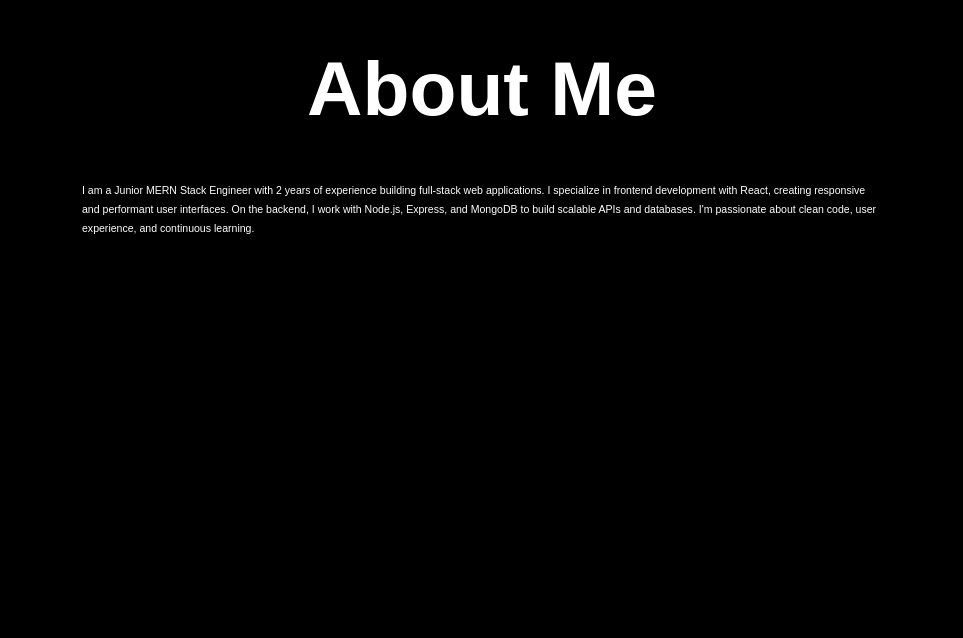
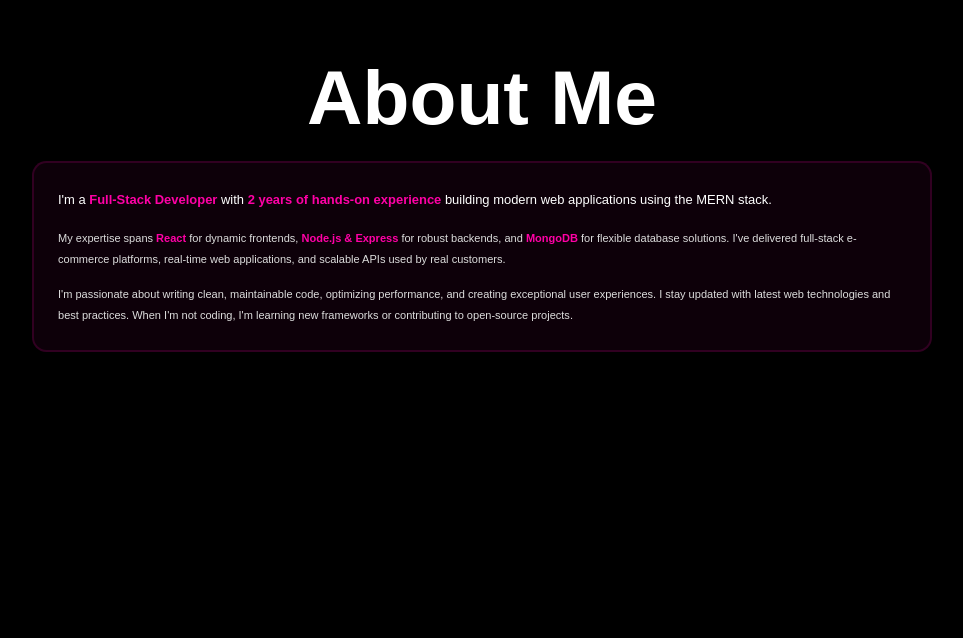
Before and after one commit to sufyankhan2412/portfolio, a React (Vite) app: page / in a window 1280 px wide. Shown: the part 862-1500 px from the top of the page, without its empty margins (158-1121 px from the left). Built offline with nearby package versions, Linux system fonts and the light colour scheme.

Commit message:
feat: enhance About with professional full-stack description, improve Skills with React/Node/Express/Python, add smooth hover animations to Projects

```diff
--- a/src/components/About.jsx
+++ b/src/components/About.jsx
@@ -2,9 +2,19 @@ import React from 'react'
 
 export default function About(){
   return (
-    <section id="about" style={{marginTop: '2rem', paddingTop:'2rem'}}>
-      <h2 className="heading">About Me</h2>
-      <p style={{fontSize:'1.1rem', lineHeight:1.8, maxWidth:800, margin:'1rem auto'}}>I am a Junior MERN Stack Engineer with 2 years of experience building full-stack web applications. I specialize in frontend development with React, creating responsive and performant user interfaces. On the backend, I work with Node.js, Express, and MongoDB to build scalable APIs and databases. I'm passionate about clean code, user experience, and continuous learning.</p>
+    <section id="about" style={{marginTop: '2rem', paddingTop:'3rem', paddingBottom:'3rem'}}>
+      <h2 className="heading" style={{marginBottom:'2rem'}}>About Me</h2>
+      <div style={{maxWidth:900, margin:'0 auto', background:'rgba(255,0,166,0.05)', border:'2px solid rgba(255,0,166,0.15)', borderRadius:'1.5rem', padding:'2.5rem', animation:'slideUp 800ms ease forwards'}}>
+        <p style={{fontSize:'1.35rem', lineHeight:2, fontWeight:500, marginBottom:'1.5rem', color:'#fff'}}>
+          I'm a <span style={{color:'#ff00a6', fontWeight:700}}>Full-Stack Developer</span> with <span style={{color:'#ff00a6', fontWeight:700}}>2 years of hands-on experience</span> building modern web applications using the MERN stack.
+        </p>
+        <p style={{fontSize:'1.15rem', lineHeight:1.9, marginBottom:'1.5rem', color:'#ddd'}}>
+          My expertise spans <strong style={{color:'#ff00a6'}}>React</strong> for dynamic frontends, <strong style={{color:'#ff00a6'}}>Node.js & Express</strong> for robust backends, and <strong style={{color:'#ff00a6'}}>MongoDB</strong> for flexible database solutions. I've delivered full-stack e-commerce platforms, real-time web applications, and scalable APIs used by real customers.
+        </p>
+        <p style={{fontSize:'1.15rem', lineHeight:1.9, color:'#ddd'}}>
+          I'm passionate about writing clean, maintainable code, optimizing performance, and creating exceptional user experiences. I stay updated with latest web technologies and best practices. When I'm not coding, I'm learning new frameworks or contributing to open-source projects.
+        </p>
+      </div>
     </section>
   )
 }
--- a/src/components/Projects.jsx
+++ b/src/components/Projects.jsx
@@ -40,17 +40,38 @@ const projects = [
 ]
 
 export default function Projects(){
+  const [hoveredIdx, setHoveredIdx] = React.useState(null)
   return (
-    <section id="projects" style={{marginTop: '2rem', paddingTop:'2rem'}}>
-      <h2 className="heading">My Projects</h2>
-      <div style={{display:'grid', gridTemplateColumns:'repeat(auto-fit, minmax(320px, 1fr))', gap:'2rem', maxWidth:1200, margin:'2rem auto'}}>
+    <section id="projects" style={{marginTop: '2rem', paddingTop:'3rem', paddingBottom:'3rem'}}>
+      <h2 className="heading" style={{marginBottom:'2rem'}}>Featured Projects</h2>
+      <div style={{display:'grid', gridTemplateColumns:'repeat(auto-fit, minmax(340px, 1fr))', gap:'2.5rem', maxWidth:1300, margin:'0 auto', padding:'0 1rem'}}>
         {projects.map((p, i) => (
-          <div key={i} className="animated-card" style={{background:'rgba(255,0,166,0.08)', border:'2px solid #ff00a6', borderRadius:'1rem', padding:'1.5rem', transition:'all 0.3s ease'}} onMouseEnter={(e)=>e.currentTarget.style.boxShadow='0 8px 24px rgba(255,0,166,0.2)'} onMouseLeave={(e)=>e.currentTarget.style.boxShadow='none'}>
-            <h4 style={{color:'#ff00a6', marginBottom:'0.5rem'}}>{p.title}</h4>
-            <p style={{fontSize:'0.95rem', lineHeight:1.6, marginBottom:'1rem'}}>{p.desc}</p>
-            <div style={{display:'flex', gap:'1rem'}}>
-              {p.github && <a href={p.github} target="_blank" rel="noreferrer" style={{color:'#fff', textDecoration:'underline'}}>View Code</a>}
-              {p.website && <a href={p.website} target="_blank" rel="noreferrer" style={{color:'#ff00a6', textDecoration:'underline'}}>Visit Site</a>}
+          <div
+            key={i}
+            className="animated-card"
+            style={{
+              background:'linear-gradient(135deg, rgba(255,0,166,0.12) 0%, rgba(255,0,166,0.03) 100%)',
+              border:'2px solid rgba(255,0,166,0.3)',
+              borderRadius:'1.25rem',
+              padding:'2rem',
+              transition:'all 0.5s cubic-bezier(0.34, 1.56, 0.64, 1)',
+              animationDelay: `${i*0.1}s`,
+              transform: hoveredIdx === i ? 'translateY(-8px) scale(1.02)' : 'translateY(0)',
+              boxShadow: hoveredIdx === i ? '0 20px 40px rgba(255,0,166,0.25)' : '0 4px 12px rgba(0,0,0,0.1)',
+              backdropFilter: 'blur(10px)',
+              cursor:'pointer'
+            }}
+            onMouseEnter={() => setHoveredIdx(i)}
+            onMouseLeave={() => setHoveredIdx(null)}
+          >
+            <div style={{marginBottom:'1rem'}}>
+              <h4 style={{color:'#ff00a6', marginBottom:'0.8rem', fontSize:'1.3rem', fontWeight:700}}>{p.title}</h4>
+              <div style={{width:'40px', height:'3px', background:'linear-gradient(90deg, #ff00a6, rgba(255,0,166,0.3))', borderRadius:'2px'}}></div>
+            </div>
+            <p style={{fontSize:'1rem', lineHeight:1.7, marginBottom:'1.5rem', color:'#ddd'}}>{p.desc}</p>
+            <div style={{display:'flex', gap:'1.5rem', flexWrap:'wrap'}}>
+              {p.github && p.github !== '#' && <a href={p.github} target="_blank" rel="noreferrer" style={{color:'#ff00a6', textDecoration:'none', fontWeight:600, borderBottom:'2px solid #ff00a6', paddingBottom:'0.2rem', transition:'all 0.3s ease'}} onMouseEnter={(e)=>{e.target.style.color='#fff'; e.target.style.borderBottomColor='#fff'}} onMouseLeave={(e)=>{e.target.style.color='#ff00a6'; e.target.style.borderBottomColor='#ff00a6'}}>→ View Code</a>}
+              {p.website && <a href={p.website} target="_blank" rel="noreferrer" style={{color:'#fff', textDecoration:'none', fontWeight:600, borderBottom:'2px solid #fff', paddingBottom:'0.2rem', transition:'all 0.3s ease'}} onMouseEnter={(e)=>{e.target.style.color='#ff00a6'; e.target.style.borderBottomColor='#ff00a6'}} onMouseLeave={(e)=>{e.target.style.color='#fff'; e.target.style.borderBottomColor='#fff'}}>→ Visit Live</a>}
             </div>
           </div>
         ))}
--- a/src/components/Skills.jsx
+++ b/src/components/Skills.jsx
@@ -2,25 +2,29 @@ import React from 'react'
 import web from '../assets/download.jpg'
 import javaimg from '../assets/oip.jpg'
 import mongo from '../assets/download-1.jpg'
+import python from '../assets/python.jpg'
 
 const items = [
-  {img: web, label: 'Web Dev'},
-  {img: javaimg, label: 'Java'},
-  {img: mongo, label: 'MongoDB'}
+  {img: web, label: 'React', color:'#61dafb'},
+  {img: mongo, label: 'MongoDB', color:'#13aa52'},
+  {img: javaimg, label: 'Node.js', color:'#68a063'},
+  {img: python, label: 'Express', color:'#000'},
+  {img: python, label: 'Python', color:'#3776ab'}
 ]
 
 export default function Skills(){
   return (
-    <section className="skills" id="skills" style={{marginTop:'2rem'}}>
-      <h2 className="heading">Skills</h2>
-      <div className="container">
+    <section className="skills" id="skills" style={{marginTop:'2rem', paddingTop:'3rem', paddingBottom:'3rem'}}>
+      <h2 className="heading" style={{marginBottom:'2rem'}}>Skills & Technologies</h2>
+      <div className="container" style={{maxWidth:1000}}>
         <div className="row">
           {items.map((it, i) => (
-            <div className="bar" key={i} style={{display:'flex',alignItems:'center',justifyContent:'center'}}>
+            <div className="bar animated-card" key={i} style={{display:'flex',alignItems:'center',justifyContent:'center', animationDelay:`${i*0.08}s`, background:'rgba(255,0,166,0.08)', border:'2px solid rgba(255,0,166,0.2)', borderRadius:'1rem', cursor:'pointer', transition:'all 0.4s ease', position:'relative', overflow:'hidden'}}>
               <div className="info">
-                <img src={it.img} alt={it.label} />
-                <span>{it.label}</span>
+                <img src={it.img} alt={it.label} style={{maxHeight:'70px', transition:'all 0.4s ease'}} />
+                <span style={{fontSize:'1.05rem', fontWeight:600, marginTop:'0.5rem', display:'block'}}>{it.label}</span>
               </div>
+              <div style={{position:'absolute', inset:0, background:`radial-gradient(circle, ${it.color}20 0%, transparent 70%)`, pointerEvents:'none'}}></div>
             </div>
           ))}
         </div>
--- a/src/styles.css
+++ b/src/styles.css
@@ -21,6 +21,9 @@ li a{margin-left:0.5rem;color: #ff00a6}
 .animated-card:nth-child(2){ animation-delay: 0.12s }
 .animated-card:nth-child(3){ animation-delay: 0.18s }
 .animated-card:nth-child(4){ animation-delay: 0.24s }
+.animated-card:nth-child(5){ animation-delay: 0.3s }
+.animated-card:nth-child(6){ animation-delay: 0.36s }
+.animated-card:nth-child(7){ animation-delay: 0.42s }
 
 @keyframes slideUp{
   to{ transform: translateY(0); opacity: 1 }
```
Also changed, not shown: 6 other files (tests, documents, lock files or other folders).
